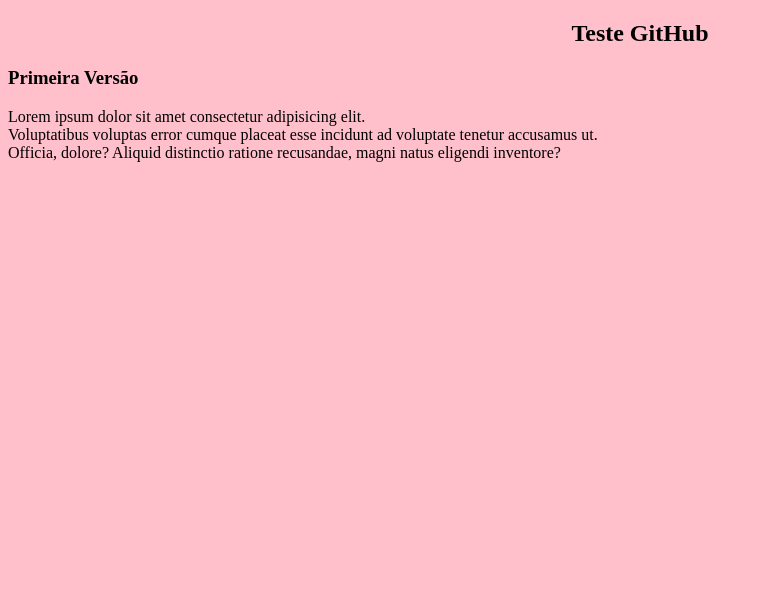
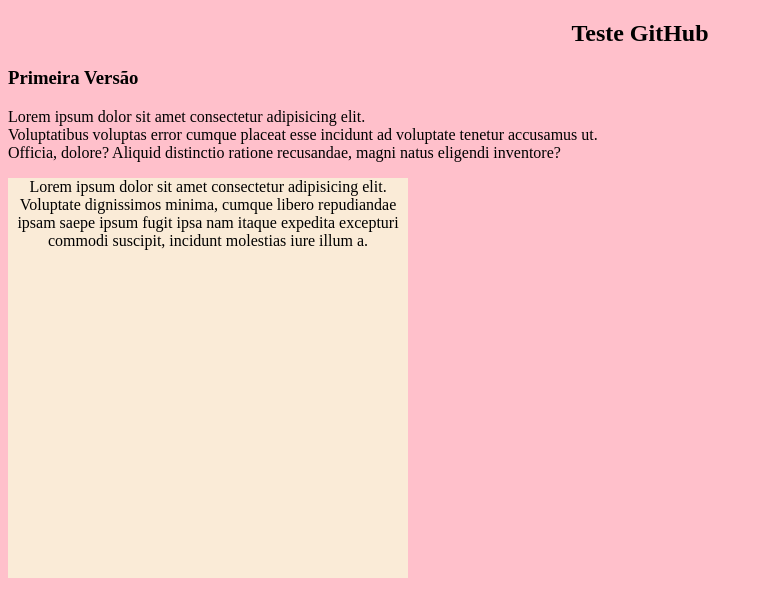
Before and after one commit to cartaxoleandra/TesteGit, a plain HTML site: page index.html in a window 1280 px wide. Shown: the whole page, without its empty margins (0-763 px from the left). Drawn offline with Linux system fonts and the light colour scheme.

Commit message:
Versão 2

```diff
--- a/index.html
+++ b/index.html
@@ -4,14 +4,21 @@
     <meta charset="UTF-8">
     <meta http-equiv="X-UA-Compatible" content="IE=edge">
     <meta name="viewport" content="width=device-width, initial-scale=1.0">
+    <link rel="stylesheet" href="style.css">
     <title>Document</title>
+
 </head>
 <body bgcolor="pink">
-  <center><h2>Teste GitHub</h2></center>
+   <h2>Teste GitHub</h2>
    <h3>Primeira Versão</h3>
   <p> Lorem ipsum dolor sit amet consectetur adipisicing elit.<br> Voluptatibus voluptas error cumque placeat esse incidunt ad voluptate tenetur accusamus ut.<br>
       Officia, dolore? Aliquid distinctio ratione recusandae, magni natus eligendi inventore?
   </p>
+  <div>
+  <p2> Lorem ipsum dolor sit amet consectetur adipisicing elit.
+       Voluptate dignissimos minima, cumque libero repudiandae ipsam saepe ipsum fugit ipsa nam itaque expedita excepturi commodi suscipit, incidunt molestias iure illum a.
+  </p2>
+  </div>
 
 
 </body>
--- /dev/null
+++ b/style.css
@@ -0,0 +1,12 @@
+div {
+    width: 400px;
+    height: 400px;
+    background-color: antiquewhite;
+    text-align: center;
+    display: flex;
+
+
+}
+h2 {
+    text-align: center;
+}
```
